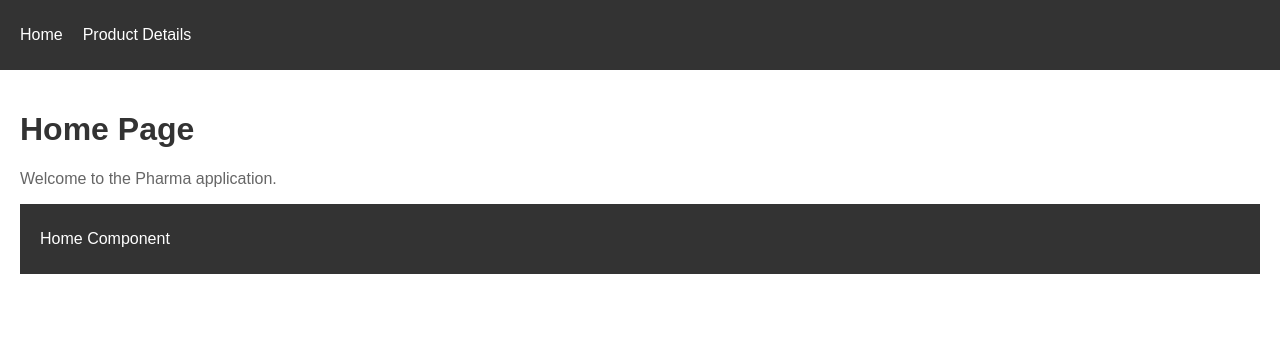
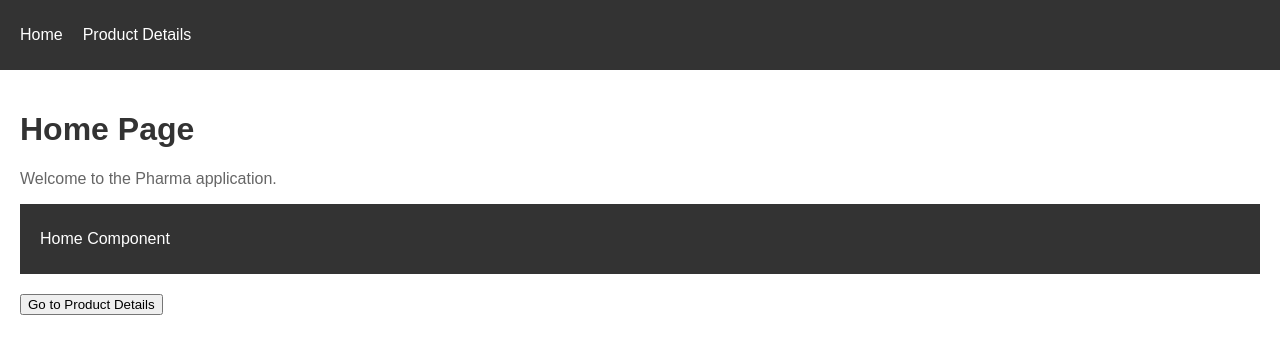
Before and after one commit to akhilShaji1995/PharmaApplication, a React (Create React App) app in the folder pharma-app/: page / in a window 1280 px wide. Shown: the top 354 px of the page. Built offline with nearby package versions, Linux system fonts and the light colour scheme.

Commit message:
Programmatic Navigation by using useNavigate hook

```diff
--- a/pharma-app/src/components/Home.js
+++ b/pharma-app/src/components/Home.js
@@ -1,8 +1,13 @@
-// src/components/Home.js
 import React from 'react';
-import { Link, Outlet } from 'react-router-dom';
+import { Link, Outlet, useNavigate } from 'react-router-dom';
 
 const Home = () => {
+  const navigate = useNavigate();
+
+  const handleNavigation = () => {
+    navigate('/product-details');
+  };
+
   return (
     <div className="container">
       <h1>Home Page</h1>
@@ -14,6 +19,9 @@ const Home = () => {
           </li>
         </ul>
       </nav>
+      <button onClick={handleNavigation} style={{ marginTop: '20px' }}>
+        Go to Product Details
+      </button>
       <Outlet />
     </div>
   );
--- a/pharma-app/src/components/ProductDetails.js
+++ b/pharma-app/src/components/ProductDetails.js
@@ -1,4 +1,3 @@
-// src/components/ProductDetails.js
 import React from 'react';
 import { Link, Outlet } from 'react-router-dom';
 
```
